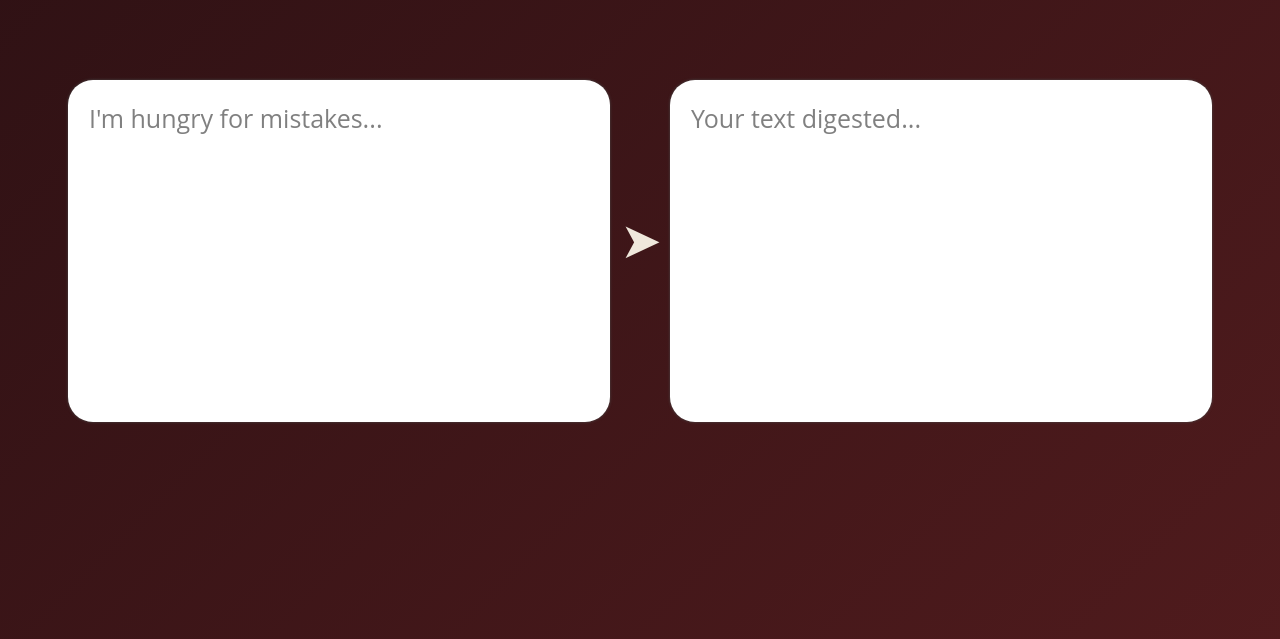
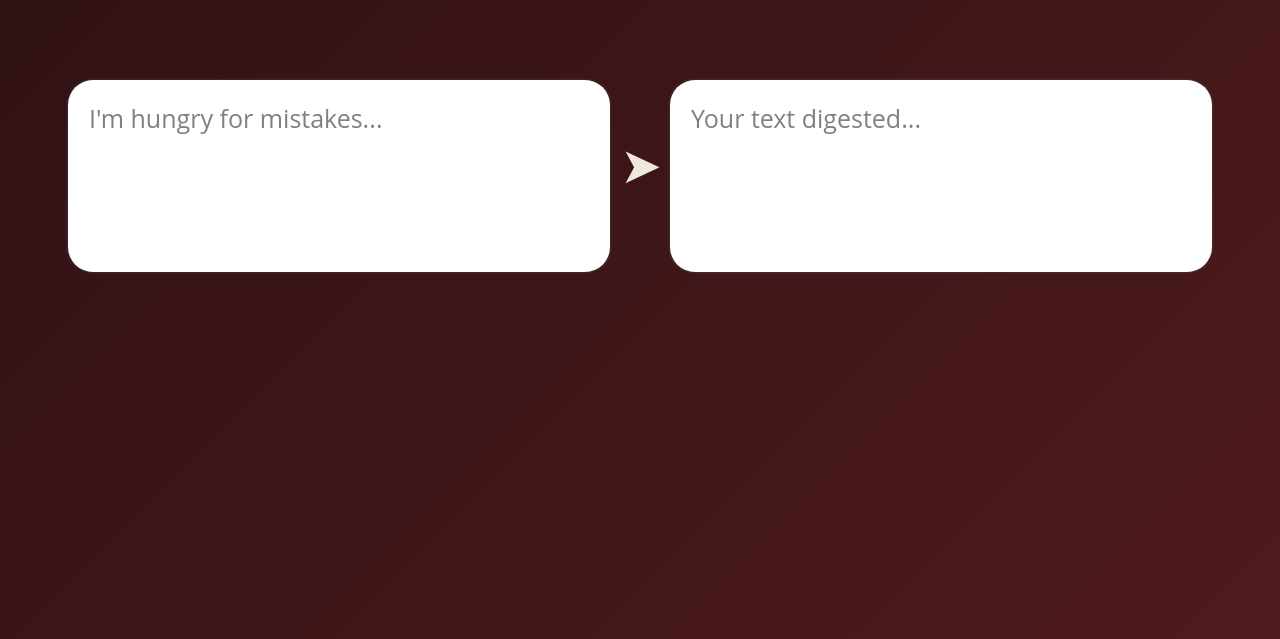
Before and after one commit to jacqle/GECko, a Flask app: page / in a window 1280 px wide. Shown: the part 120-759 px from the top of the page. Run offline with Flask 2, Linux system fonts and the light colour scheme; some libraries are stand-ins or nearby versions; some web fonts are replaced.

Commit message:
Fixed auto box size for contenteditable

```diff
--- a/code/webapp/static/css/style.css
+++ b/code/webapp/static/css/style.css
@@ -150,7 +150,7 @@ div:empty:before {
 /* ::::::::::::::::::::::::::::::::::::::::::::::::::::::::::::::::::::::::: */
 
 .transparent-container {
-    height: 80vh;
+    min-height: min(80vh,700px);
     background-color: transparent;
 }
 
@@ -175,7 +175,7 @@ div:empty:before {
     resize: none;
     outline: none;
     box-shadow: 0 0 3px #4b4b4b;
-    height: 150px;
+    min-height: 150px;
 }
 
 #text-box-input:focus {
@@ -210,7 +210,7 @@ fieldset.inputs {
     background: transparent;
     height: 0px;
     width: 40px;
-    margin-top: 3.5cm;
+    margin-top: 1.5cm;
     padding: 0px 10px 0px 10px;
     color: #efe8dc;
     font-size: 50px;
```
